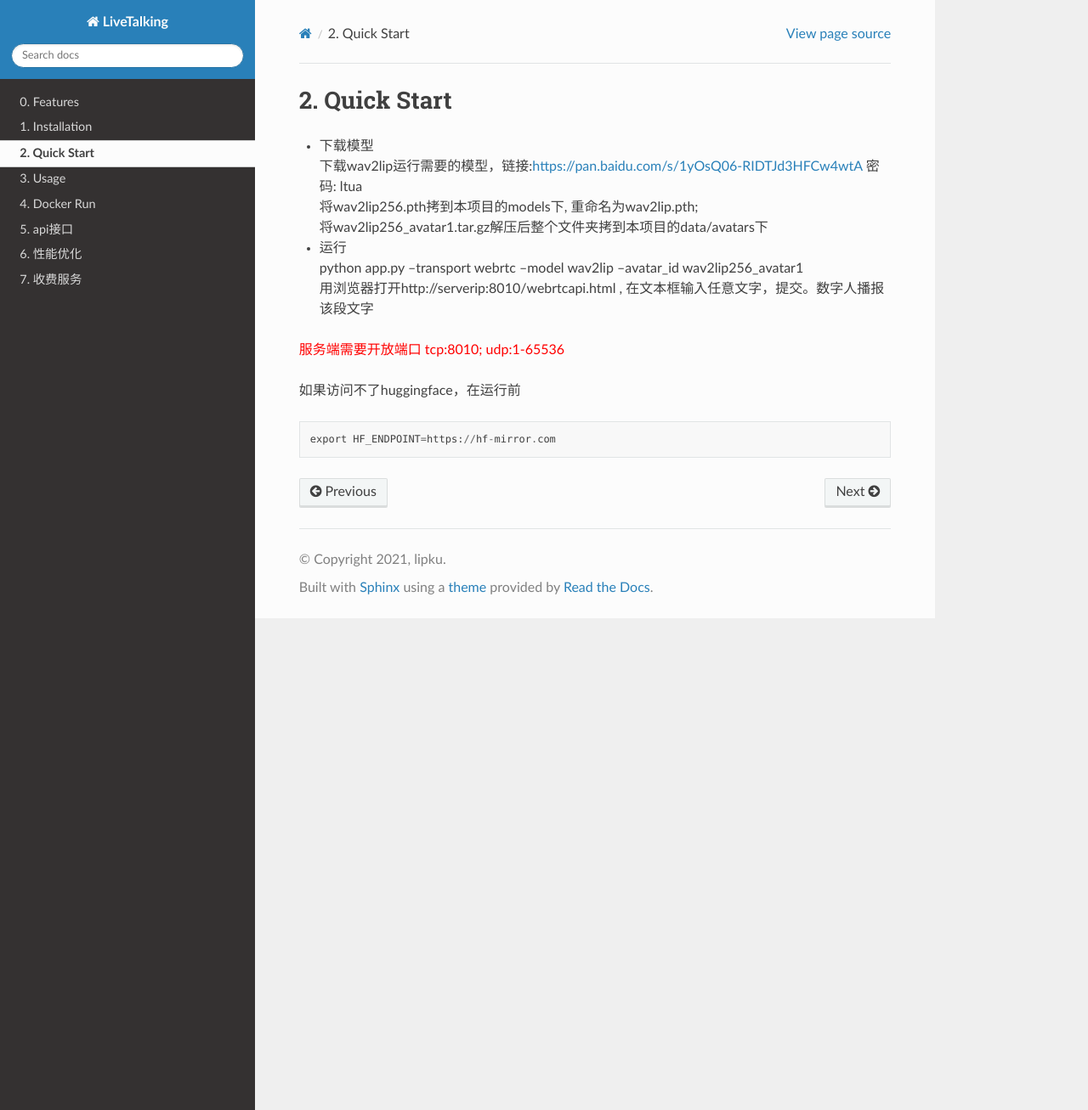
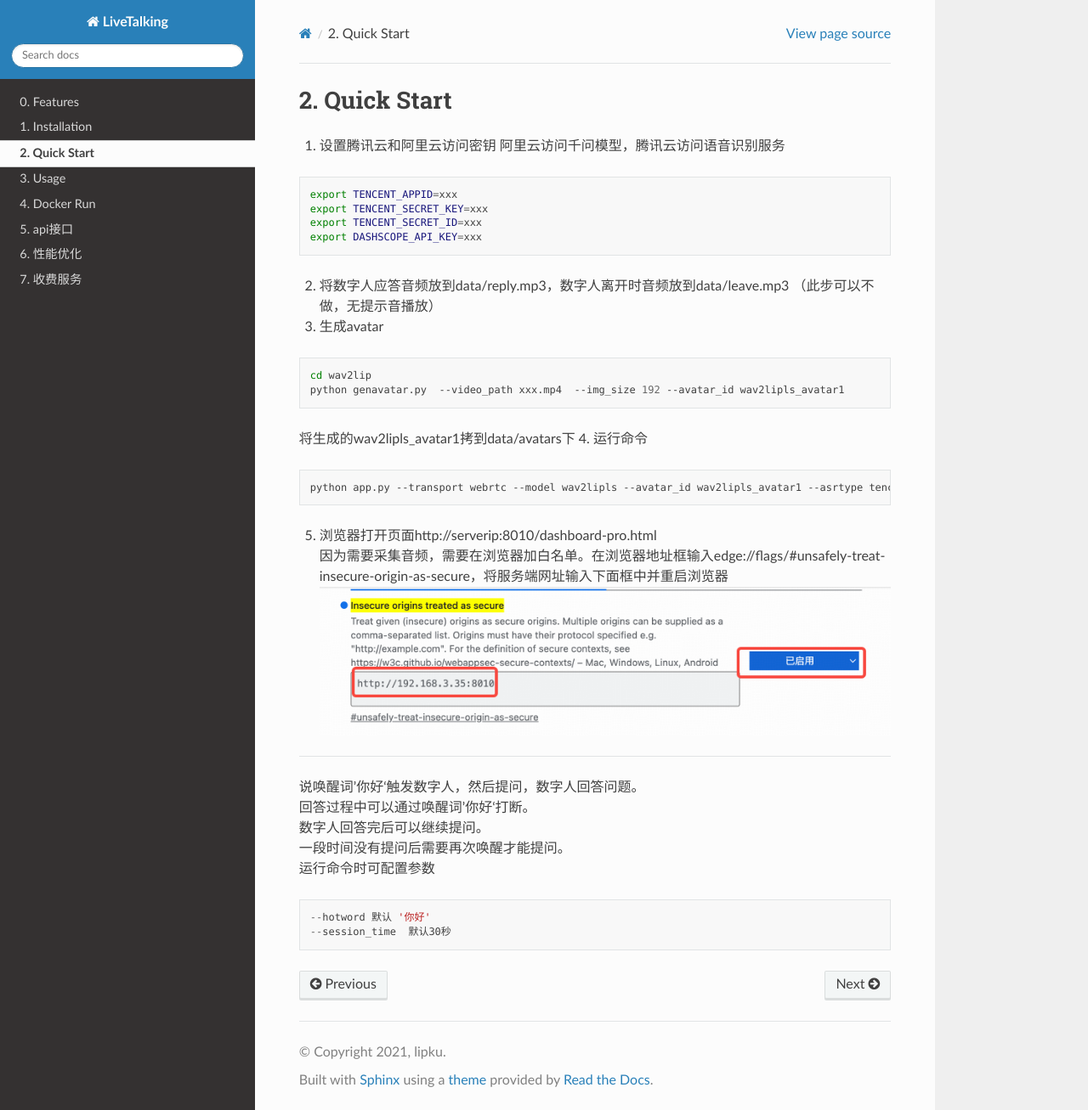
Before and after one commit to lipku/livetalking-doc, a Sphinx documentation site: the page built from docs/source/quickstart.md, in a window 1280 px wide and 1307 px high. Shown: the whole window at 85% size. Built offline with Sphinx 7.4.7 and the Read the Docs theme 3.1.0, drawn with Linux system fonts in a browser that asks for light colours.

Commit message:
update doc

````diff
--- a/docs/source/quickstart.md
+++ b/docs/source/quickstart.md
@@ -1,15 +1,35 @@
 ## 2. Quick Start
-- 下载模型
-下载wav2lip运行需要的模型，链接:<https://pan.baidu.com/s/1yOsQ06-RIDTJd3HFCw4wtA> 密码: ltua
-将wav2lip256.pth拷到本项目的models下, 重命名为wav2lip.pth;
-将wav2lip256_avatar1.tar.gz解压后整个文件夹拷到本项目的data/avatars下
-- 运行
-python app.py --transport webrtc --model wav2lip --avatar_id wav2lip256_avatar1
-用浏览器打开http://serverip:8010/webrtcapi.html , 在文本框输入任意文字，提交。数字人播报该段文字
 
-<font color=red>服务端需要开放端口 tcp:8010; udp:1-65536 </font>
+1. 设置腾讯云和阿里云访问密钥
+阿里云访问千问模型，腾讯云访问语音识别服务
+```bash
+export TENCENT_APPID=xxx
+export TENCENT_SECRET_KEY=xxx
+export TENCENT_SECRET_ID=xxx
+export DASHSCOPE_API_KEY=xxx
+```
+2. 将数字人应答音频放到data/reply.mp3，数字人离开时音频放到data/leave.mp3 （此步可以不做，无提示音播放）
+3. 生成avatar
+```bash
+cd wav2lip
+python genavatar.py  --video_path xxx.mp4  --img_size 192 --avatar_id wav2lipls_avatar1
+```
+将生成的wav2lipls_avatar1拷到data/avatars下
+4. 运行命令
+```bash
+python app.py --transport webrtc --model wav2lipls --avatar_id wav2lipls_avatar1 --asrtype tencent --max_session 10
+```
+5. 浏览器打开页面http://serverip:8010/dashboard-pro.html
+因为需要采集音频，需要在浏览器加白名单。在浏览器地址框输入edge://flags/#unsafely-treat-insecure-origin-as-secure，将服务端网址输入下面框中并重启浏览器
+![img.png](./assets/audio-input-browser.jpg)
 
-如果访问不了huggingface，在运行前
+---
+说唤醒词’你好‘触发数字人，然后提问，数字人回答问题。
+回答过程中可以通过唤醒词’你好‘打断。
+数字人回答完后可以继续提问。
+一段时间没有提问后需要再次唤醒才能提问。
+运行命令时可配置参数
 ```
-export HF_ENDPOINT=https://hf-mirror.com
+--hotword 默认 '你好'
+--session_time  默认30秒
 ```
````
Also changed, not shown: docs/source/feature.md (+4 -17 lines), docs/source/install.md (+13 -12 lines).
